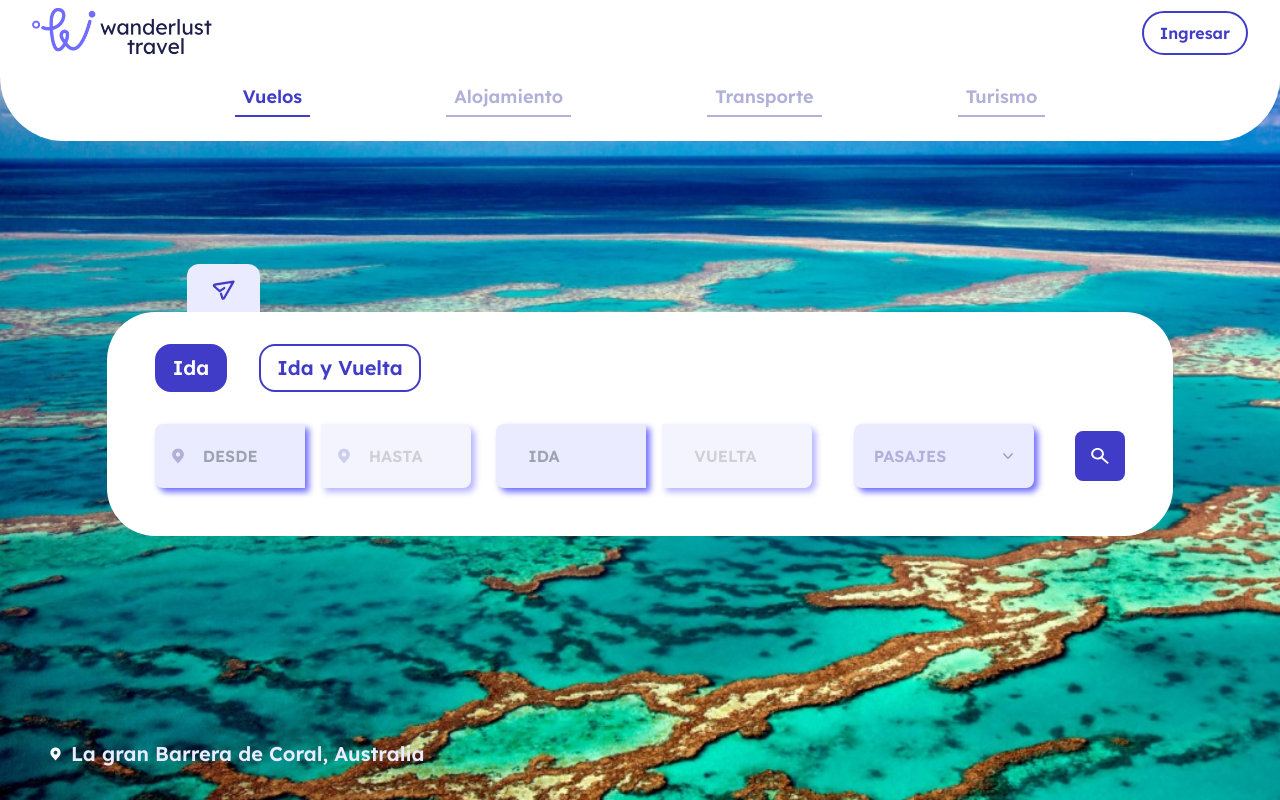
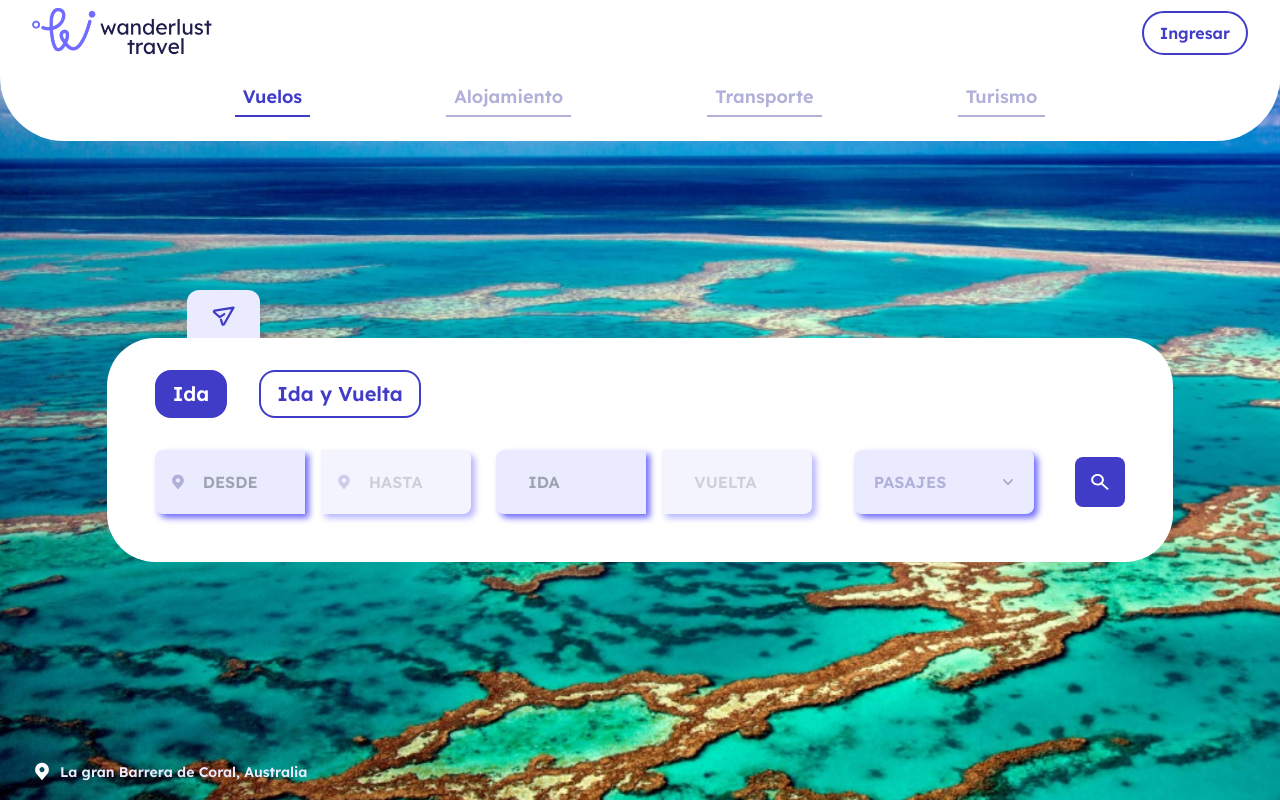
Before and after one commit to Slisandro/wanderlust_frontend, a Next.js app: page / in a window 1280 px wide. Built offline with nearby package versions, Linux system fonts and the light colour scheme.

Commit message:
style location component

```diff
--- a/src/core/components/location-component.tsx
+++ b/src/core/components/location-component.tsx
@@ -1,7 +1,7 @@
 export default function LocationComponent({ label }: { label: string }) {
     return (
-        <p className="px-12 py-8 w-full text-start font-[600] text-xl text-secondary flex items-center gap-2">
-            <svg width="15" height="20" viewBox="0 0 32 32" fill="none" xmlns="http://www.w3.org/2000/svg">
+        <p className="px-8 pb-4 w-full text-start font-[600] text-sm text-secondary flex items-center gap-2">
+            <svg width="20" height="25" viewBox="0 0 32 32" fill="none" xmlns="http://www.w3.org/2000/svg">
                 <path d="M16 2C13.0837 2.00344 10.2878 3.16347 8.22562 5.22563C6.16347 7.28778 5.00344 10.0837 5 13C4.9965 15.3832 5.77498 17.7018 7.216 19.6C7.216 19.6 7.516 19.995 7.565 20.052L16 30L24.439 20.047C24.483 19.994 24.784 19.6 24.784 19.6L24.785 19.597C26.2253 17.6996 27.0034 15.3821 27 13C26.9966 10.0837 25.8365 7.28778 23.7744 5.22563C21.7122 3.16347 18.9163 2.00344 16 2ZM16 17C15.2089 17 14.4355 16.7654 13.7777 16.3259C13.1199 15.8864 12.6072 15.2616 12.3045 14.5307C12.0017 13.7998 11.9225 12.9956 12.0769 12.2196C12.2312 11.4437 12.6122 10.731 13.1716 10.1716C13.731 9.61216 14.4437 9.2312 15.2196 9.07686C15.9956 8.92252 16.7998 9.00173 17.5307 9.30448C18.2616 9.60723 18.8863 10.1199 19.3259 10.7777C19.7654 11.4355 20 12.2089 20 13C19.9987 14.0605 19.5768 15.0771 18.827 15.827C18.0771 16.5768 17.0605 16.9987 16 17Z" fill="white" />
             </svg>
             {label}
```
